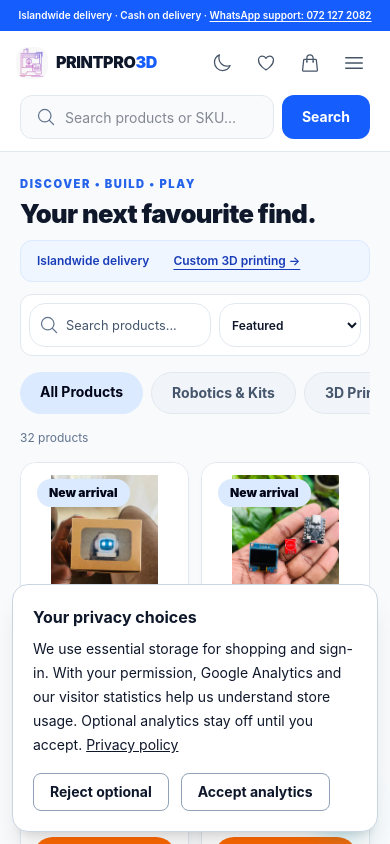
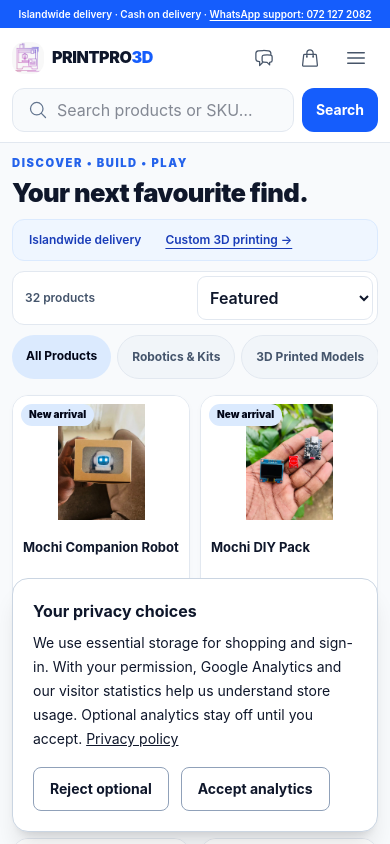
Before and after one commit to DileepaNayanajith/printpro3d-store, a Vue app: page /products in a window 390 px wide. Shown: the top 844 px of the page. Built offline with nearby package versions, Linux system fonts and the light colour scheme.

Commit message:
Optimize mobile shopping navigation, cards, cart and checkout layouts

```diff
--- a/src/App.vue
+++ b/src/App.vue
@@ -4,13 +4,14 @@
 import { trackSearch } from './lib/ga4'
 import { computed, onMounted, ref, watch } from 'vue'
 import { useRoute, useRouter } from 'vue-router'
-import { MoonIcon, SunIcon, Bars3Icon, MagnifyingGlassIcon, HeartIcon, ShoppingBagIcon, XMarkIcon } from '@heroicons/vue/24/outline'
+import { ChatBubbleLeftRightIcon, MoonIcon, SunIcon, Bars3Icon, MagnifyingGlassIcon, HeartIcon, ShoppingBagIcon, XMarkIcon } from '@heroicons/vue/24/outline'
 import { useCartStore } from './stores/cartStore'
 import { useWishlistStore } from './stores/wishlistStore'
 import LiveChat from './components/LiveChat.vue'
 import { useCompareStore } from './stores/compareStore'
 import { useThemeStore } from './stores/themeStore'
 
+const liveChat = ref<InstanceType<typeof LiveChat> | null>(null)
 const theme = useThemeStore()
 const cart = useCartStore()
 const wishlist = useWishlistStore()
@@ -34,8 +35,8 @@
 
 <template>
   <div :class="['min-h-screen', isAdminArea ? 'bg-slate-950 text-white' : ['storefront bg-slate-50 text-slate-900', { 'dark-theme': theme.theme === 'dark' }]]">
-    <div v-if="!isAdminArea" class="bg-blue-600 px-4 py-2 text-center text-[10px] font-semibold text-white sm:text-xs">Islandwide delivery · Cash on delivery · <a href="https://wa.me/94721272082" target="_blank" rel="noopener noreferrer" class="underline underline-offset-2">WhatsApp support: 072 127 2082</a></div>
-    <nav v-if="!isAdminArea" class="sticky top-0 z-50 border-b border-slate-200 bg-white/95 backdrop-blur-xl">
+    <div v-if="!isAdminArea" class="store-announcement bg-blue-600 px-4 py-2 text-center text-[10px] font-semibold text-white sm:text-xs">Islandwide delivery · Cash on delivery · <a href="https://wa.me/94721272082" target="_blank" rel="noopener noreferrer" class="underline underline-offset-2">WhatsApp support: 072 127 2082</a></div>
+    <nav @keydown.esc="mobileMenuOpen = false" v-if="!isAdminArea" class="sticky top-0 z-50 border-b border-slate-200 bg-white/95 backdrop-blur-xl">
       <div class="store-header mx-auto flex h-16 sm:h-20 max-w-7xl items-center justify-between px-5 sm:px-8">
         <router-link to="/" class="store-brand flex min-w-0 items-center gap-2" aria-label="PRINTPRO3D home">
           <img src="/favicon.svg?v=printpro3d-1" alt="" width="40" height="40" class="brand-mark h-10 w-10 shrink-0 rounded-xl" />
@@ -45,12 +46,13 @@
           <router-link v-for="link in navLinks" :key="link.to" :to="link.to" :class="['text-sm font-semibold transition', isActive(link.to) ? 'text-blue-600' : 'text-slate-600 hover:text-slate-900']">{{ link.label }}</router-link>
         </div>
         <div class="header-actions flex shrink-0 items-center gap-1">
-          <button class="icon-button" :aria-label="theme.theme === 'light' ? 'Switch to dark theme' : 'Switch to light theme'" :title="theme.theme === 'light' ? 'Dark theme' : 'Light theme'" @click="theme.toggle()">
+          <button class="icon-button hidden sm:grid" :aria-label="theme.theme === 'light' ? 'Switch to dark theme' : 'Switch to light theme'" :title="theme.theme === 'light' ? 'Dark theme' : 'Light theme'" @click="theme.toggle()">
             <MoonIcon v-if="theme.theme === 'light'" class="h-5 w-5" /><SunIcon v-else class="h-5 w-5" />
           </button>
-          <router-link to="/wishlist" class="icon-button" aria-label="Wishlist">
+          <router-link to="/wishlist" class="icon-button hidden sm:grid" aria-label="Wishlist">
             <HeartIcon class="h-5 w-5" /><span v-if="wishlist.totalItems" class="count-badge bg-rose-500">{{ wishlist.totalItems }}</span>
           </router-link>
+          <button @click="liveChat?.open()" class="icon-button sm:hidden" aria-label="Open support chat"><ChatBubbleLeftRightIcon class="h-5 w-5" /></button>
           <router-link to="/cart" class="icon-button" aria-label="Cart">
             <ShoppingBagIcon class="h-5 w-5" /><span v-if="cart.totalItems" class="count-badge bg-blue-100 text-slate-950">{{ cart.totalItems }}</span>
           </router-link>
@@ -59,16 +61,20 @@
           </button>
         </div>
       </div>
-      <form class="mx-auto flex max-w-7xl gap-2 px-5 pb-3 sm:px-8" role="search" @submit.prevent="searchProducts">
+      <form class="store-search mx-auto flex max-w-7xl gap-2 px-5 pb-3 sm:px-8" role="search" @submit.prevent="searchProducts">
         <label class="relative min-w-0 flex-1"><MagnifyingGlassIcon class="absolute left-4 top-3 h-5 w-5 text-slate-500" /><input v-model="headerSearch" type="search" aria-label="Search the store" placeholder="Search products or SKU…" class="h-11 w-full rounded-xl border border-slate-200 bg-slate-50 pl-11 pr-4 text-sm" /></label>
         <button type="submit" class="rounded-xl bg-blue-600 px-5 text-sm font-bold text-white hover:bg-blue-700">Search</button>
       </form>
-      <div id="store-menu" v-if="mobileMenuOpen" class="border-t border-slate-200 px-5 py-4 xl:hidden">
+      <div id="store-menu" v-if="mobileMenuOpen" class="mobile-store-menu border-t border-slate-200 px-5 py-4 xl:hidden">
         <router-link v-for="link in navLinks" :key="link.to" :to="link.to" class="block rounded-xl px-4 py-3 font-semibold text-slate-700 hover:bg-slate-100 hover:text-blue-600">{{ link.label }}</router-link>
+        <div class="mobile-menu-tools flex gap-2 border-t border-slate-200 pt-3 sm:hidden">
+          <router-link to="/wishlist" class="flex min-h-11 flex-1 items-center justify-center gap-2 rounded-xl bg-slate-100 text-sm font-semibold"><HeartIcon class="h-5 w-5" /> Wishlist <span v-if="wishlist.totalItems">({{ wishlist.totalItems }})</span></router-link>
+          <button @click="theme.toggle()" class="flex min-h-11 flex-1 items-center justify-center gap-2 rounded-xl bg-slate-100 text-sm font-semibold"><MoonIcon v-if="theme.theme === 'light'" class="h-5 w-5" /><SunIcon v-else class="h-5 w-5" /> {{ theme.theme === 'light' ? 'Dark mode' : 'Light mode' }}</button>
+        </div>
       </div>
     </nav>
     <main><router-view v-slot="{ Component }"><transition name="page" mode="out-in"><component :is="Component" /></transition></router-view></main>
-    <LiveChat v-if="!isAdminArea" />
+    <LiveChat ref="liveChat" v-if="!isAdminArea" />
     <CookieConsent v-if="!isAdminArea" />
     <footer v-if="!isAdminArea" class="border-t border-slate-200 bg-slate-50">
       <div class="mx-auto grid max-w-7xl gap-10 px-5 py-14 sm:px-8 md:grid-cols-3">
--- a/src/components/LiveChat.vue
+++ b/src/components/LiveChat.vue
@@ -4,6 +4,7 @@
 
 type Message = { id: number; from: 'support' | 'customer'; text: string }
 const isOpen = ref(false)
+defineExpose({ open: () => { isOpen.value = true } })
 const draft = ref('')
 const messages = ref<Message[]>([
   { id: 1, from: 'support', text: 'Hi! Welcome to PRINTPRO3D 👋 How can we help you today?' },
@@ -39,9 +40,9 @@
 </script>
 
 <template>
-  <div class="fixed bottom-5 right-5 z-[70] sm:bottom-7 sm:right-7">
+  <div @keydown.esc="isOpen = false" class="store-live-chat fixed bottom-5 right-5 z-[70] sm:bottom-7 sm:right-7">
     <transition enter-active-class="transition duration-200" enter-from-class="translate-y-4 opacity-0 scale-95" leave-active-class="transition duration-150" leave-to-class="translate-y-4 opacity-0 scale-95">
-      <section v-if="isOpen" class="mb-4 flex h-[min(620px,calc(100vh-7rem))] w-[calc(100vw-2.5rem)] max-w-[380px] flex-col overflow-hidden rounded-[1.75rem] border border-slate-200 bg-white shadow-2xl shadow-black/50">
+      <section v-if="isOpen" role="dialog" aria-label="PRINTPRO3D Support" class="chat-panel mb-4 flex h-[min(620px,calc(100vh-7rem))] w-[calc(100vw-2.5rem)] max-w-[380px] flex-col overflow-hidden rounded-[1.75rem] border border-slate-200 bg-white shadow-2xl shadow-black/50">
         <header class="flex items-center justify-between bg-blue-100 px-5 py-4 text-slate-950">
           <div class="flex items-center gap-3"><span class="grid h-10 w-10 place-items-center rounded-full bg-slate-50 text-blue-600"><ChatBubbleLeftRightIcon class="h-5 w-5" /></span><div><h2 class="font-black">PRINTPRO3D Support</h2><p class="flex items-center gap-1.5 text-xs font-semibold"><span class="h-2 w-2 rounded-full bg-emerald-600"></span> Online</p></div></div>
           <button @click="isOpen = false" class="grid h-9 w-9 place-items-center rounded-full transition hover:bg-slate-50/10" aria-label="Close live chat"><XMarkIcon class="h-5 w-5" /></button>
@@ -63,7 +64,7 @@
       </section>
     </transition>
 
-    <button @click="isOpen = !isOpen" class="ml-auto grid h-15 w-15 place-items-center rounded-full bg-blue-100 text-slate-950 shadow-xl shadow-cyan-400/20 transition hover:-translate-y-1 hover:bg-blue-200" :aria-label="isOpen ? 'Close live chat' : 'Open live chat'">
+    <button @click="isOpen = !isOpen" class="live-chat-launcher ml-auto grid h-15 w-15 place-items-center rounded-full bg-blue-100 text-slate-950 shadow-xl shadow-cyan-400/20 transition hover:-translate-y-1 hover:bg-blue-200" :aria-label="isOpen ? 'Close live chat' : 'Open live chat'">
       <XMarkIcon v-if="isOpen" class="h-7 w-7" /><ChatBubbleLeftRightIcon v-else class="h-7 w-7" />
     </button>
   </div>
--- a/src/pages/CartPage.vue
+++ b/src/pages/CartPage.vue
@@ -8,7 +8,7 @@
 </script>
 
 <template>
-  <div class="min-h-screen bg-slate-50 px-5 py-14 text-slate-900 sm:px-8 lg:py-16">
+  <div class="cart-page min-h-screen bg-slate-50 px-5 py-14 text-slate-900 sm:px-8 lg:py-16">
     <div class="mx-auto max-w-7xl">
       <router-link to="/products" class="inline-flex items-center gap-2 text-sm font-bold text-slate-600 transition hover:text-blue-600">
         <ArrowLeftIcon class="h-4 w-4" /> Continue shopping
@@ -28,7 +28,7 @@
 
       <div v-else class="mt-10 grid items-start gap-8 lg:grid-cols-[1fr_380px]">
         <section class="space-y-4"><p v-if="cart.items.some(item => item.id === 8)" class="rounded-xl bg-blue-50 p-4 text-sm text-blue-800">3 or more racks: Rs. 1,750 each, including mixed colours. Bank deposit delivery is free; COD delivery is Rs. 400.</p>
-          <article v-for="item in cart.items" :key="`${item.id}:${item.color}`" class="grid gap-5 rounded-3xl border border-slate-200 bg-white p-4 sm:grid-cols-[130px_1fr] sm:p-5">
+          <article v-for="item in cart.items" :key="`${item.id}:${item.color}`" class="cart-line grid gap-5 rounded-3xl border border-slate-200 bg-white p-4 sm:grid-cols-[130px_1fr] sm:p-5">
             <router-link :to="`/products/${item.id}`" class="aspect-square overflow-hidden rounded-2xl bg-white p-2">
               <img :src="item.thumbnail" :alt="item.title" class="h-full w-full rounded-xl object-contain" />
             </router-link>
@@ -37,7 +37,7 @@
                 <div><p class="text-xs font-bold uppercase tracking-widest text-blue-600">{{ item.category?.replace('-', ' ') }}</p><router-link :to="`/products/${item.id}`" class="mt-1 block text-lg font-black text-slate-900 hover:text-blue-600">{{ item.title }}</router-link><p class="mt-1 break-all text-xs text-slate-500">SKU: {{ productSku(item) }}</p><p v-if="item.color" class="mt-1 text-sm text-blue-600">Colour: {{ item.color }}</p><p class="mt-2 text-sm text-slate-600">{{ formatPrice(item.price) }} each</p></div>
                 <button @click="cart.removeFromCart(item.id, item.color)" class="grid h-10 w-10 shrink-0 place-items-center rounded-full text-slate-500 transition hover:bg-rose-500/10 hover:text-rose-600" :aria-label="`Remove ${item.title}`"><TrashIcon class="h-5 w-5" /></button>
               </div>
-              <div class="flex items-center justify-between gap-4">
+              <div class="cart-line-controls flex items-center justify-between gap-4">
                 <div class="inline-flex items-center rounded-full border border-slate-200 bg-white p-1">
                   <button @click="cart.decreaseQuantity(item.id, item.color)" class="grid h-9 w-9 place-items-center rounded-full text-slate-600 transition hover:bg-slate-100 hover:text-slate-900" aria-label="Decrease quantity"><MinusIcon class="h-4 w-4" /></button>
                   <span class="w-10 text-center text-sm font-black">{{ item.quantity }}</span>
--- a/src/pages/CheckoutPage.vue
+++ b/src/pages/CheckoutPage.vue
@@ -43,7 +43,7 @@
 </script>
 
 <template>
-  <div class="min-h-screen bg-slate-50 px-5 py-12 text-slate-900 sm:px-8 lg:py-16">
+  <div class="checkout-page min-h-screen bg-slate-50 px-5 py-12 text-slate-900 sm:px-8 lg:py-16">
     <form class="mx-auto max-w-7xl" @submit.prevent="placeOrder">
       <router-link to="/cart" class="inline-flex items-center gap-2 text-sm font-bold text-slate-600 transition hover:text-blue-600"><ArrowLeftIcon class="h-4 w-4" /> Back to cart</router-link>
       <div class="mt-7"><p class="section-kicker">Secure checkout</p><h1 class="section-title">Complete your order</h1><p class="mt-4 text-slate-600">Enter your delivery details and review your items.</p></div>
--- a/src/pages/ProductsPage.vue
+++ b/src/pages/ProductsPage.vue
@@ -71,7 +71,7 @@
 </script>
 
 <template>
-  <div class="min-h-screen bg-slate-50 px-5 py-6 text-slate-900 sm:px-8">
+  <div class="catalog-page min-h-screen bg-slate-50 px-5 py-6 text-slate-900 sm:px-8">
     <div class="mx-auto max-w-7xl">
       <h1 v-if="showHighlights" class="sr-only">PRINTPRO3D — 3D Printing, Electronics and RC Products in Sri Lanka</h1>
       <div v-if="!showHighlights" class="max-w-3xl">
@@ -83,7 +83,8 @@
       <StoreDepartments v-if="showHighlights" :selected="selectedCategory" @select="selectedCategory=$event" />
       <div v-if="!showHighlights" class="mt-3 flex flex-wrap gap-x-6 gap-y-2 rounded-xl border border-blue-100 bg-blue-50 px-4 py-3 text-xs font-semibold text-blue-800"><span>Islandwide delivery</span><span class="hidden sm:inline">Cash on delivery available</span><span class="hidden sm:inline">Free delivery with bank deposit</span><router-link to="/custom-print" class="underline underline-offset-4">Custom 3D printing →</router-link></div>
       <div class="catalog-controls mt-3 grid gap-2 rounded-xl border border-slate-200 bg-white p-2 grid-cols-[1fr_auto]">
-        <label class="relative block min-w-0">
+        <p class="mobile-product-count self-center px-2 text-xs font-semibold text-slate-600 sm:hidden" role="status">{{ filteredProducts.length }} products</p>
+        <label class="hidden relative min-w-0 sm:block">
           <MagnifyingGlassIcon class="absolute left-4 top-1/2 h-5 w-5 -translate-y-1/2 text-slate-500" />
           <input v-model="search" @input="recordSearch" aria-label="Search products" type="search" placeholder="Search products..." class="h-11 w-full rounded-2xl border border-slate-200 bg-white pl-12 pr-4 text-slate-900 outline-none transition placeholder:text-slate-600 focus:border-cyan-400/60" />
         </label>
@@ -96,20 +97,20 @@
         <router-link v-for="category in categories" :to="category === 'all' ? '/products' : { path: '/products', query: { category } }" :key="category" @click="selectedCategory = category" :aria-pressed="selectedCategory === category" :class="['shrink-0 whitespace-nowrap rounded-full px-5 py-2.5 text-sm font-bold capitalize transition', selectedCategory === category ? 'bg-blue-100 text-slate-950' : 'border border-slate-200 bg-slate-100 text-slate-600 hover:border-slate-300 hover:text-slate-900']">{{ categoryLabel(category) }}</router-link>
       </div>
 
-      <p class="mt-2 text-xs text-slate-500" role="status" aria-live="polite">{{ filteredProducts.length }} {{ filteredProducts.length === 1 ? 'product' : 'products' }}</p>
+      <p class="mt-2 hidden text-xs text-slate-500 sm:block" role="status" aria-live="polite">{{ filteredProducts.length }} {{ filteredProducts.length === 1 ? 'product' : 'products' }}</p>
       <div class="catalog-grid mt-4 grid gap-3 md:gap-5">
         <article v-for="product in filteredProducts" :key="product.id" class="product-card flex min-w-0 flex-col group overflow-hidden rounded-2xl border border-slate-200 bg-white transition duration-300 hover:-translate-y-1 hover:border-cyan-400/30">
-          <router-link :to="`/products/${product.id}`" class="relative block aspect-square overflow-hidden bg-white">
+          <router-link :to="`/products/${product.id}`" class="product-photo relative block aspect-square overflow-hidden bg-white">
             <ProductImage :src="product.thumbnail" :alt="product.title" class="h-full w-full object-contain p-3 transition duration-500 group-hover:scale-105" />
-            <span class="absolute left-4 top-4 rounded-full bg-blue-100 px-3 py-1.5 text-xs font-black text-slate-950">{{ product.badge }}</span>
+            <span class="product-badge absolute left-4 top-4 rounded-full bg-blue-100 px-3 py-1.5 text-xs font-black text-slate-950">{{ product.badge }}</span>
           </router-link>
-          <div class="flex flex-1 flex-col p-3 sm:p-5">
+          <div class="product-info flex flex-1 flex-col p-3 sm:p-5">
             <div class="flex flex-col gap-3">
               <div><h2 class="product-title min-h-12 text-sm font-bold text-slate-900 sm:text-base">{{ product.title }}</h2><p class="mt-2 break-all text-[10px] font-medium text-slate-500">SKU: {{ product.sku }}</p><p class="mt-2 text-lg font-black text-blue-700 sm:text-xl">Rs. {{ product.price.toLocaleString() }}</p><p class="mt-1 text-xs font-semibold text-emerald-700">{{ stockLabel(product.stock) }}</p></div>
-              <div class="flex gap-2"><button @click="toggleCompare(product)" :aria-label="`Compare ${product.title}`" :class="['grid h-10 w-10 shrink-0 place-items-center rounded-full border transition', compare.has(product.id) ? 'border-cyan-400 bg-blue-100 text-slate-950' : 'border-slate-200 text-slate-600 hover:border-cyan-400 hover:text-blue-600']"><ScaleIcon class="h-5 w-5" /></button><button @click="toggleWishlist(product)" :aria-label="`Wishlist ${product.title}`" :class="['grid h-10 w-10 shrink-0 place-items-center rounded-full border transition', wishlist.isInWishlist(product.id) ? 'border-rose-500 bg-rose-500 text-slate-900' : 'border-slate-200 text-slate-600 hover:border-rose-400 hover:text-rose-600']"><HeartIcon class="h-5 w-5" /></button></div>
+              <div class="product-secondary-actions flex gap-2"><button @click="toggleCompare(product)" :aria-label="`Compare ${product.title}`" :class="['grid h-10 w-10 shrink-0 place-items-center rounded-full border transition', compare.has(product.id) ? 'border-cyan-400 bg-blue-100 text-slate-950' : 'border-slate-200 text-slate-600 hover:border-cyan-400 hover:text-blue-600']"><ScaleIcon class="h-5 w-5" /></button><button @click="toggleWishlist(product)" :aria-label="`Wishlist ${product.title}`" :class="['grid h-10 w-10 shrink-0 place-items-center rounded-full border transition', wishlist.isInWishlist(product.id) ? 'border-rose-500 bg-rose-500 text-slate-900' : 'border-slate-200 text-slate-600 hover:border-rose-400 hover:text-rose-600']"><HeartIcon class="h-5 w-5" /></button></div>
             </div>
             <button :disabled="product.stock === 0" @click="buyNow(product)" class="buy-now-button mt-4 rounded-full bg-orange-500 px-2 py-3 text-xs font-bold text-white hover:bg-orange-600">Buy it now</button>
-            <div class="mt-auto grid grid-cols-[1fr_auto] gap-2 pt-4">
+            <div class="product-purchase-actions mt-auto grid grid-cols-[1fr_auto] gap-2 pt-4">
               <router-link :to="`/products/${product.id}`" class="rounded-full border border-slate-200 px-2 py-3 text-center text-xs font-black text-slate-900 transition hover:border-cyan-400 hover:text-blue-600">View details</router-link>
               <button :disabled="product.stock === 0" @click="addToCart(product)" class="grid h-12 w-12 place-items-center rounded-full bg-blue-100 text-slate-950 transition hover:bg-blue-200" :aria-label="`Add ${product.title} to cart`"><ShoppingBagIcon class="h-5 w-5" /></button>
             </div>
--- a/src/style.css
+++ b/src/style.css
@@ -9,7 +9,7 @@
 }
 
 html { scroll-behavior: smooth; }
-body { margin: 0; min-width: 320px; min-height: 100vh; background: #020617; }
+body { margin: 0; min-width: 0; min-height: 100vh; background: #020617; }
 button, a { -webkit-tap-highlight-color: transparent; }
 button { cursor: pointer; }
 .page-enter-active, .page-leave-active { transition: opacity .18s ease, transform .18s ease; }
@@ -107,3 +107,72 @@
 .storefront.dark-theme input::placeholder { color: #94a3b8; }
 .storefront.dark-theme .hover\:bg-slate-100:hover { background-color: #1e293b; }
 .storefront.dark-theme .hover\:text-slate-900:hover { color: #f8fafc; }
+
+/* Phone layouts prioritize search and shopping without removing store tools. */
+@media (max-width: 639px) {
+  .storefront .store-announcement { padding: 6px 12px; font-size: 10px; line-height: 16px; }
+  .storefront .store-header { height: 60px; padding-inline: 12px; }
+  .storefront .header-actions { gap: 2px; }
+  .storefront .header-actions .icon-button { min-width: 44px; min-height: 44px; }
+  .storefront .store-search { padding-inline: 12px; padding-bottom: 10px; gap: 8px; }
+  .storefront .store-search input { font-size: 16px; border-radius: 12px; }
+  .storefront .store-search button { padding-inline: 14px; min-height: 44px; }
+  .storefront .mobile-store-menu { display: grid; grid-template-columns: repeat(2,minmax(0,1fr)); gap: 4px; max-height: calc(100dvh - 150px); overflow-y: auto; padding: 12px; }
+  .storefront .mobile-store-menu > a { padding: 12px; font-size: 14px; }
+  .storefront .mobile-menu-tools { grid-column: 1 / -1; }
+  .storefront .catalog-page { padding: 12px; }
+  .storefront .catalog-controls { grid-template-columns: minmax(0,1fr) minmax(140px,auto); padding: 4px; margin-top: 10px; border-radius: 12px; }
+  .storefront .catalog-controls select { width: 100%; min-width: 0; font-size: 16px; border-radius: 9px; }
+  .storefront .category-navigation { margin-top: 10px; gap: 6px; padding-bottom: 4px; scrollbar-width: none; overscroll-behavior-x: contain; }
+  .storefront .category-navigation a { padding: 12px 14px; min-height: 44px; font-size: 12px; }
+  .storefront .catalog-grid { margin-top: 12px; gap: 10px; grid-template-columns: repeat(2,minmax(0,1fr)); }
+  .storefront .product-photo { aspect-ratio: 4 / 3; }
+  .storefront .product-photo img { padding: 8px; }
+  .storefront .product-badge { left: 8px; top: 8px; padding: 4px 8px; max-width: calc(100% - 16px); font-size: 10px; }
+  .storefront .product-info { padding: 10px; }
+  .storefront .product-title { font-size: 13px; line-height: 19px; min-height: 38px; }
+  .storefront .product-secondary-actions { gap: 6px; }
+  .storefront .product-secondary-actions button { height: 44px; width: 44px; }
+  .storefront .buy-now-button { min-height: 44px; margin-top: 10px; border-radius: 10px; }
+  .storefront .product-purchase-actions { gap: 6px; padding-top: 8px; align-items: center; }
+  .storefront .product-purchase-actions > a { min-height: 44px; display: grid; place-items: center; padding: 8px 4px; border-radius: 10px; }
+  .storefront .product-purchase-actions > button { height: 44px; width: 44px; border-radius: 10px; }
+  .storefront input:not([type=checkbox]):not([type=radio]), .storefront textarea, .storefront select { font-size: 16px; }
+  .storefront footer > div:first-child { padding: 32px 16px; gap: 24px; }
+  .storefront #why-us, .storefront section.py-24 { padding-block: 40px; }
+  .storefront [aria-label="Analytics privacy choices"] { max-height: 65dvh; overflow-y: auto; bottom: max(12px,env(safe-area-inset-bottom)); }
+  .storefront [aria-label="Analytics privacy choices"] button { min-height: 44px; }
+}
+@media (max-width: 639px) {
+  .storefront .live-chat-launcher { display: none; }
+  .storefront .store-live-chat { left: 12px; bottom: max(12px,env(safe-area-inset-bottom)); right: 12px; }
+  .storefront .chat-panel { width: 100%; margin-left: auto; height: min(620px,calc(100dvh - 32px)); margin-bottom: 0; border-radius: 20px; }
+  .storefront .chat-panel button { min-height: 44px; }
+  .storefront .chat-panel header button { min-width: 44px; }
+  .storefront :is(.cart-page,.checkout-page,.product-detail-page) { padding: 24px 12px; }
+  .storefront .cart-line { grid-template-columns: 72px minmax(0,1fr); gap: 12px; padding: 12px; border-radius: 16px; }
+  .storefront .cart-line > a { height: 72px; width: 72px; padding: 0; }
+  .storefront .cart-line a.text-lg { font-size: 14px; }
+  .storefront .cart-line-controls { flex-wrap: wrap; gap: 8px; }
+  .storefront .cart-line-controls button { height: 44px; width: 44px; }
+  .storefront .cart-line-controls p { font-size: 16px; }
+  .storefront .cart-line button[aria-label^="Remove"] { width: 44px; height: 44px; }
+  .storefront .checkout-page :is(section,aside) { padding: 20px; border-radius: 20px; }
+  .storefront .product-detail-layout { margin-top: 20px; gap: 24px; }
+  .storefront .product-gallery { padding: 12px; border-radius: 20px; }
+  .storefront .product-gallery > img { max-height: 280px; }
+  .storefront .product-gallery button { min-height: 44px; }
+  .storefront .product-detail-layout .text-lg { font-size: 16px; line-height: 26px; }
+  .storefront .product-detail-actions { grid-template-columns: repeat(2,minmax(0,1fr)); }
+  .storefront .product-detail-actions > button { padding-inline: 8px; font-size: 13px; }
+  .storefront .product-detail-actions > button:last-child { grid-column: 1 / -1; }
+}
+@media (max-width: 639px) {
+  .storefront .checkout-page form > .grid,
+  .storefront .checkout-page section .grid { grid-template-columns: minmax(0,1fr); }
+  .storefront .checkout-page :is(.field-label,.checkout-field,section,aside) { min-width: 0; }
+}
+@media (max-width: 639px) {
+  .storefront .product-gallery > div { display: flex; gap: 8px; overflow-x: auto; padding-bottom: 4px; }
+  .storefront .product-gallery button { flex: 0 0 52px; width: 52px; height: 52px; }
+}
```
Also changed, not shown: src/components/StoreDepartments.vue (+16 -5 lines), src/pages/ProductDetailsPage.vue (+4 -4 lines).
